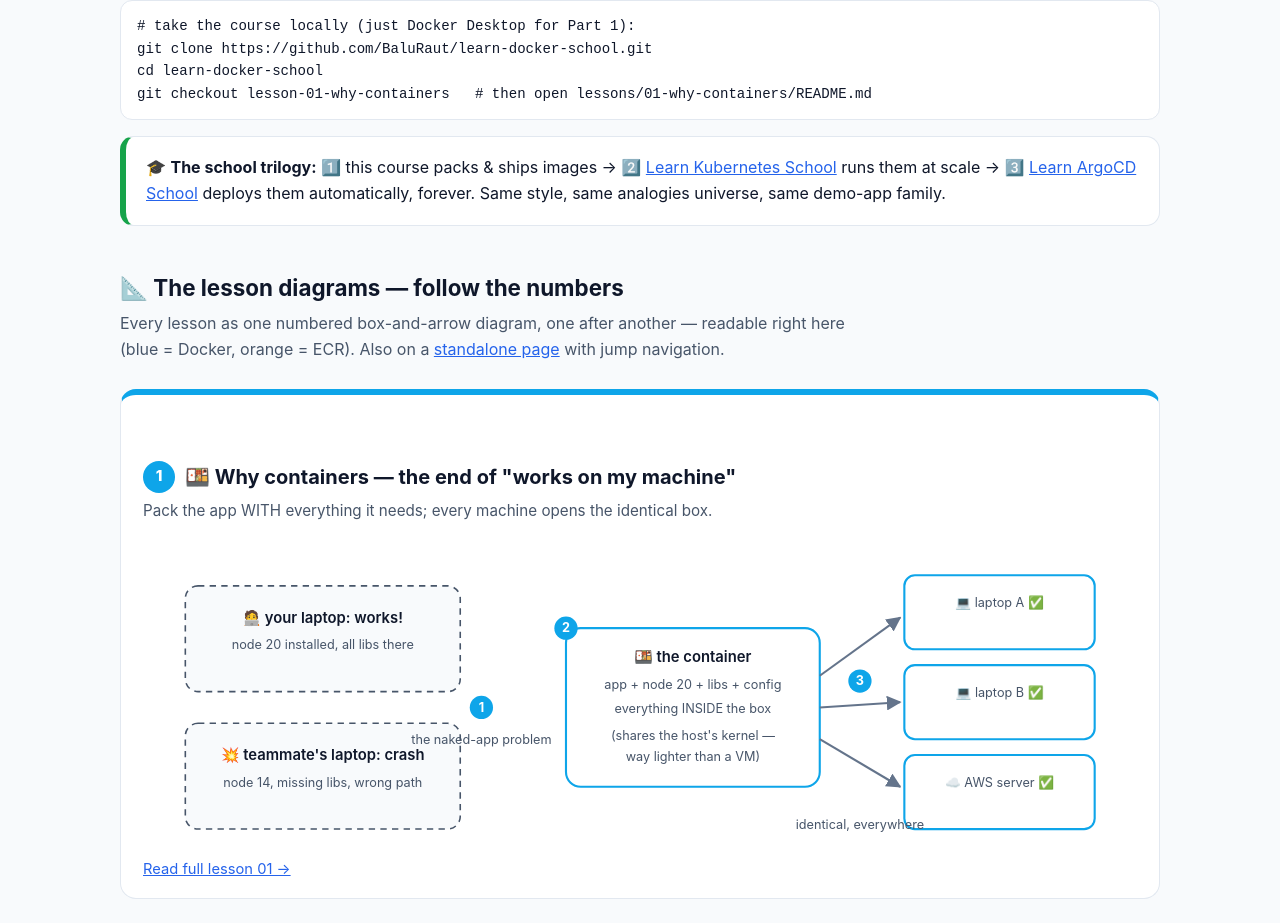
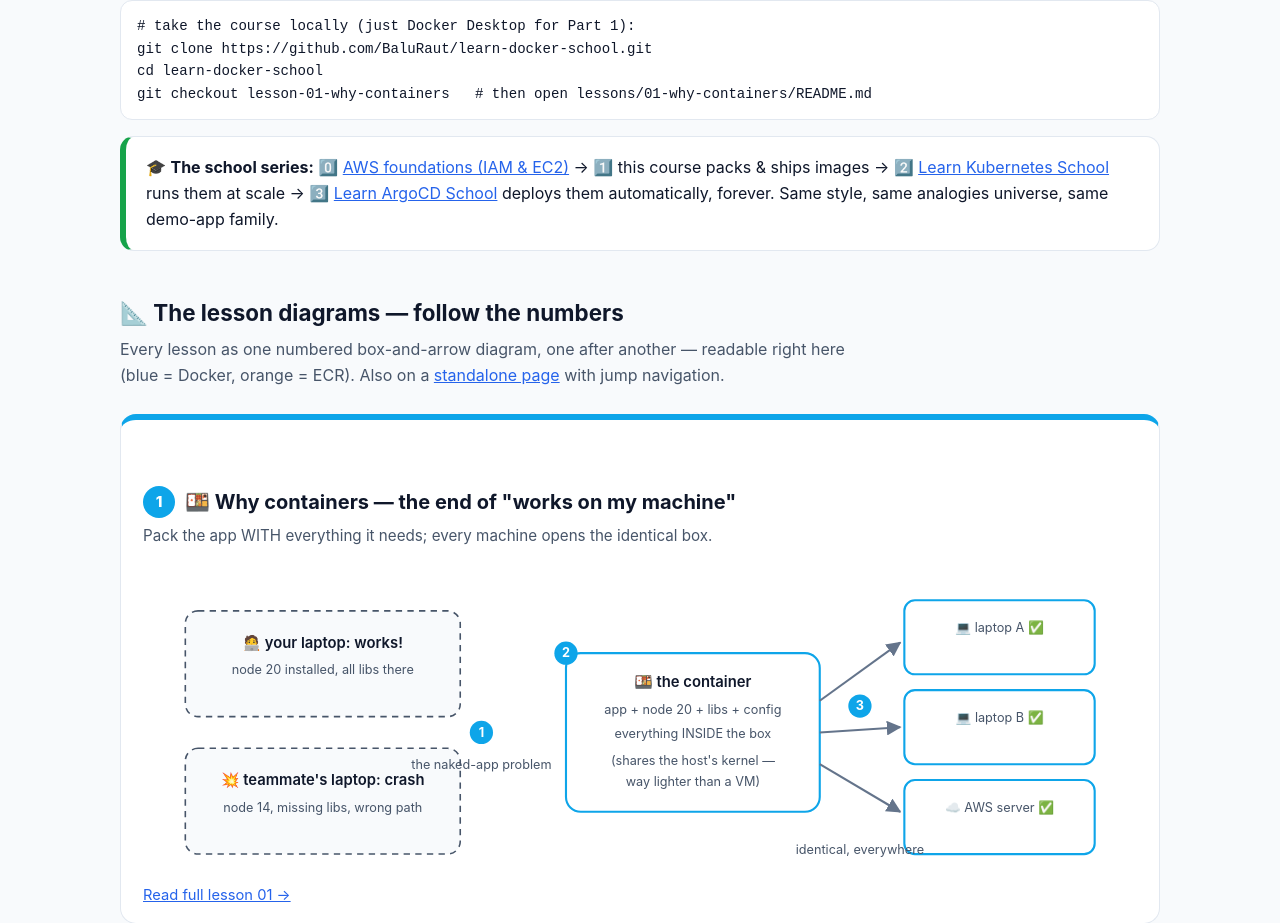
Before and after one commit to BaluRaut/learn-docker-school, a plain HTML site: page docs/index.html in a window 1280 px wide. Shown: the part 2225-3148 px from the top of the page. Drawn offline with Linux system fonts and the light colour scheme.

Commit message:
Site: cross-link AWS foundations course (course 0)
Co-Authored-By: Claude Fable 5 <noreply@anthropic.com>

```diff
--- a/docs/index.html
+++ b/docs/index.html
@@ -143,7 +143,7 @@ git clone https://github.com/BaluRaut/learn-docker-school.git
 cd learn-docker-school
 git checkout lesson-01-why-containers   # then open lessons/01-why-containers/README.md</code></pre>
 
-  <div class="callout">🎓 <b>The school trilogy:</b> 1️⃣ this course packs &amp; ships images →
+  <div class="callout">🎓 <b>The school series:</b> 0️⃣ <a href="https://baluraut.github.io/learn-aws-school/">AWS foundations (IAM &amp; EC2)</a> → 1️⃣ this course packs &amp; ships images →
     2️⃣ <a href="https://baluraut.github.io/learn-kubernetes-school/">Learn Kubernetes School</a> runs
     them at scale → 3️⃣ <a href="https://baluraut.github.io/learn-argocd-school/">Learn ArgoCD School</a>
     deploys them automatically, forever. Same style, same analogies universe, same demo-app family.</div>
```
